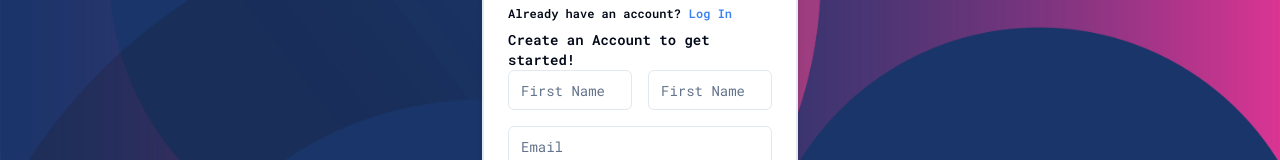
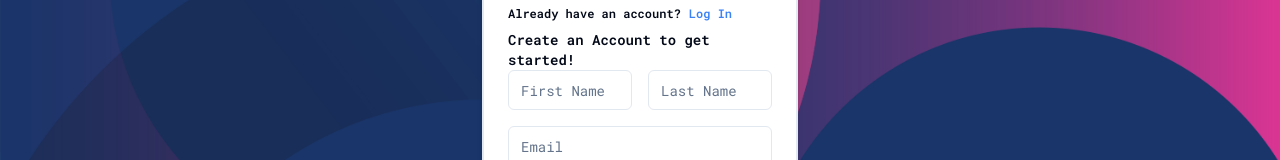
Before and after one commit to var500/HireUP, a Next.js app: page /signup in a window 1280 px wide. Shown: the part 195-355 px from the top of the page. Built offline with nearby package versions, Linux system fonts and the light colour scheme.

Commit message:
fix: sign up form

```diff
--- a/src/components/register/SignUpForm.tsx
+++ b/src/components/register/SignUpForm.tsx
@@ -8,7 +8,8 @@ import { FaCheckCircle } from "react-icons/fa";
 
 export default function SignUpForm() {
   const [visible, setvisible] = useState(false);
-  const [username, setUsername] = useState("");
+  const [fname, setFname] = useState("");
+  const [lname, setLname] = useState("");
   const [email, setEmail] = useState("");
   const [password, setPassword] = useState("");
   const [retype, setRetype] = useState("");
@@ -58,18 +59,18 @@ export default function SignUpForm() {
             <Input
               type="text"
               id="text"
-              value={username}
+              value={fname}
               placeholder="First Name"
-              onChange={(e) => setUsername(e.target.value)}
+              onChange={(e) => setFname(e.target.value)}
             />
           </div>
           <div>
             <Input
               type="text"
               id="text"
-              value={username}
-              placeholder="First Name"
-              onChange={(e) => setUsername(e.target.value)}
+              value={lname}
+              placeholder="Last Name"
+              onChange={(e) => setLname(e.target.value)}
             />
           </div>
         </div>
```
